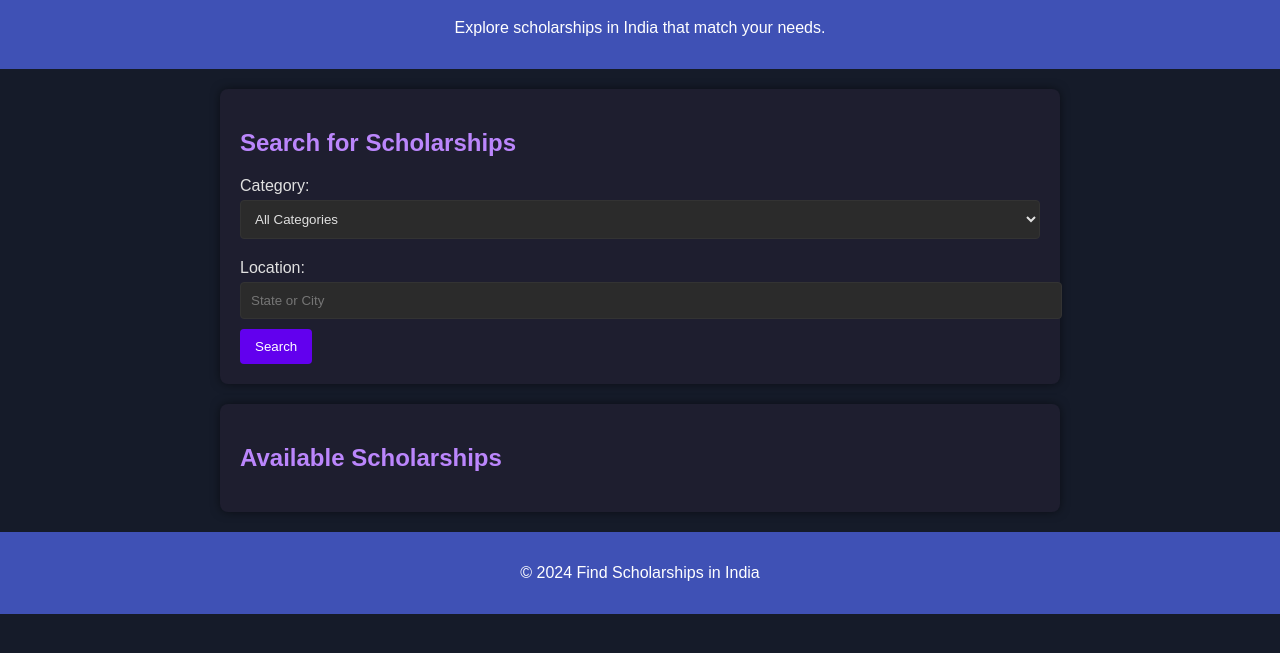
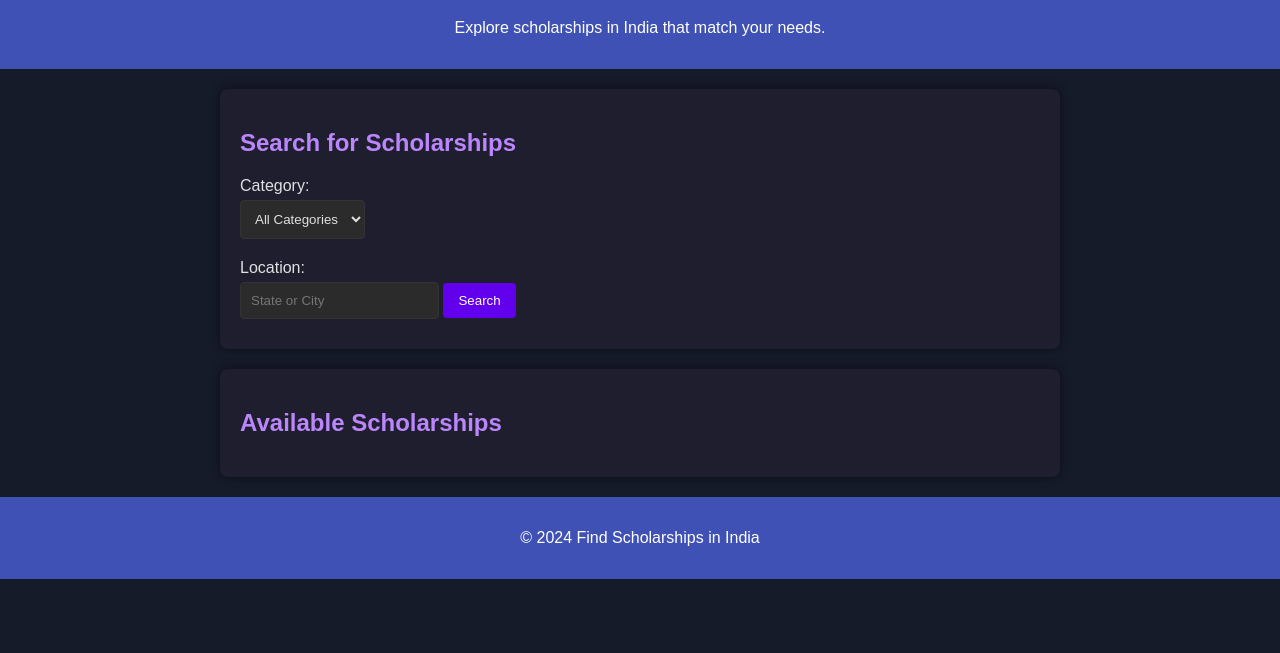
Before and after one commit to Osman-bin-nasir/Scholarship, a plain HTML site: page scholarship/index.html in a window 1280 px wide. Shown: the part 77-730 px from the top of the page. Drawn offline with Linux system fonts and the light colour scheme.

Commit message:
Update styles.css
removed waste code + removed width 100%

```diff
--- a/scholarship/styles.css
+++ b/scholarship/styles.css
@@ -1,77 +1,3 @@
-/* body {
-    font-family: Arial, sans-serif;
-    margin: 0;
-    padding: 0;
-    background-color: #151b29;
-    color: #333;
-}
-
-header {
-    background-color: #4c81af;
-    color: white;
-    text-align: center;
-    padding: 1rem;
-}
-
-.search-section, .results-section {
-    padding: 20px;
-    margin: 20px auto;
-    max-width: 800px;
-    background-color: white;
-    box-shadow: 0 0 10px rgba(0, 0, 0, 0.1);
-}
-
-h2 {
-    color: #4c81af;
-}
-
-label {
-    display: block;
-    margin: 10px 0 5px;
-}
-
-input[type="text"], select {
-    width: 100%;
-    padding: 10px;
-    margin-bottom: 10px;
-    border: 1px solid #ddd;
-    border-radius: 4px;
-}
-
-button {
-    background-color: #4c81af;
-    color: white;
-    padding: 10px 15px;
-    border: none;
-    border-radius: 4px;
-    cursor: pointer;
-}
-
-button:hover {
-    background-color: #4c82af;
-}
-
-ul {
-    list-style-type: none;
-    padding: 0;
-}
-
-ul li {
-    background-color: #f9f9f9;
-    margin: 10px 0;
-    padding: 15px;
-    border-left: 5px solid #4c81af;
-}
-
-footer {
-    text-align: center;
-    padding: 1rem;
-    background-color: #4c81af;
-    color: white;
-} */
-
-/* General Styles */
-/* Global styles */
 body {
     font-family: Arial, sans-serif;
     margin: 0;
@@ -107,7 +33,7 @@ label {
 }
 
 input[type="text"], select {
-    width: 100%;
+/*     width: 100%; */
     padding: 10px;
     margin-bottom: 10px;
     border: 1px solid #333; /* Darker border */
```
